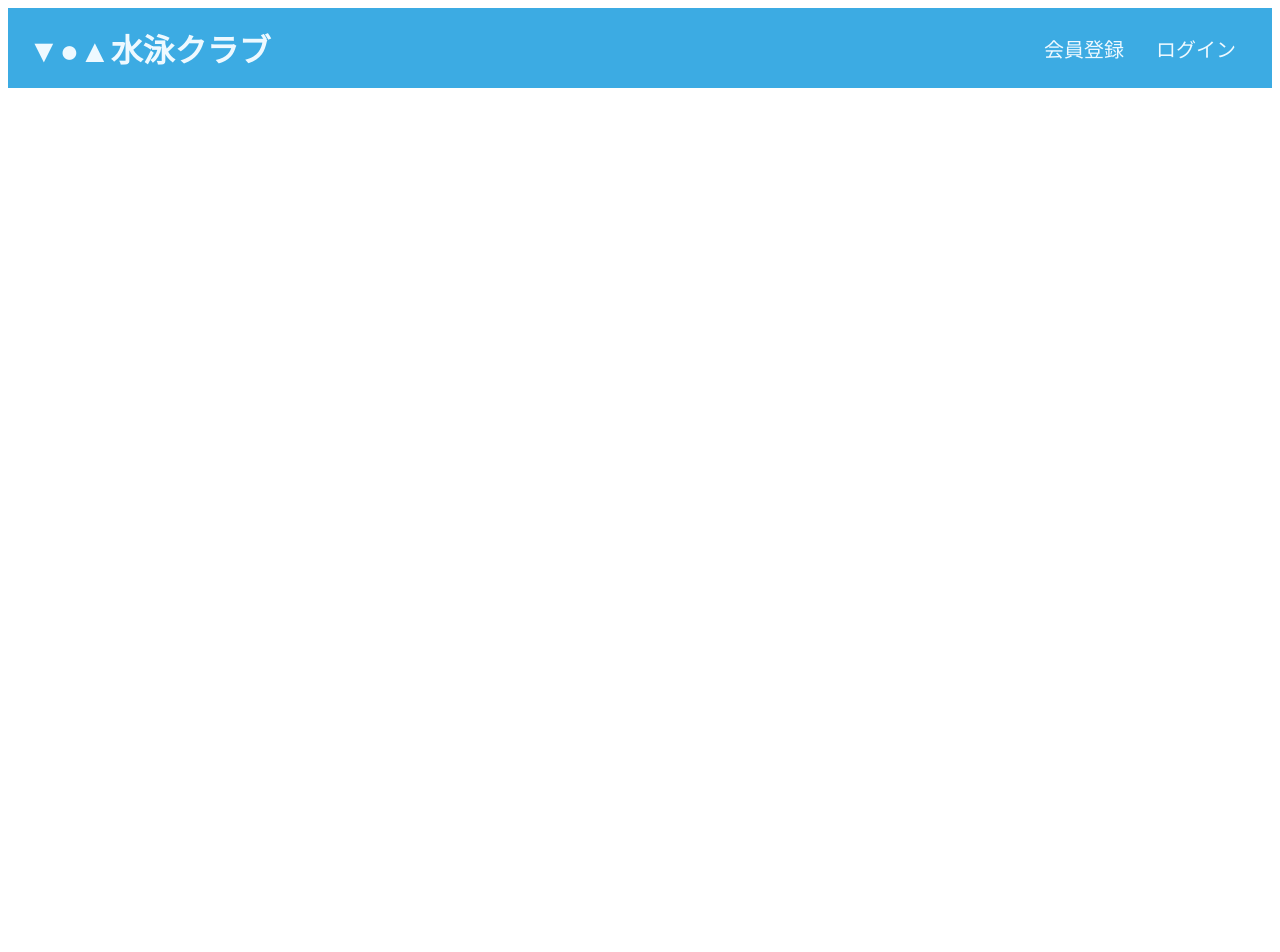
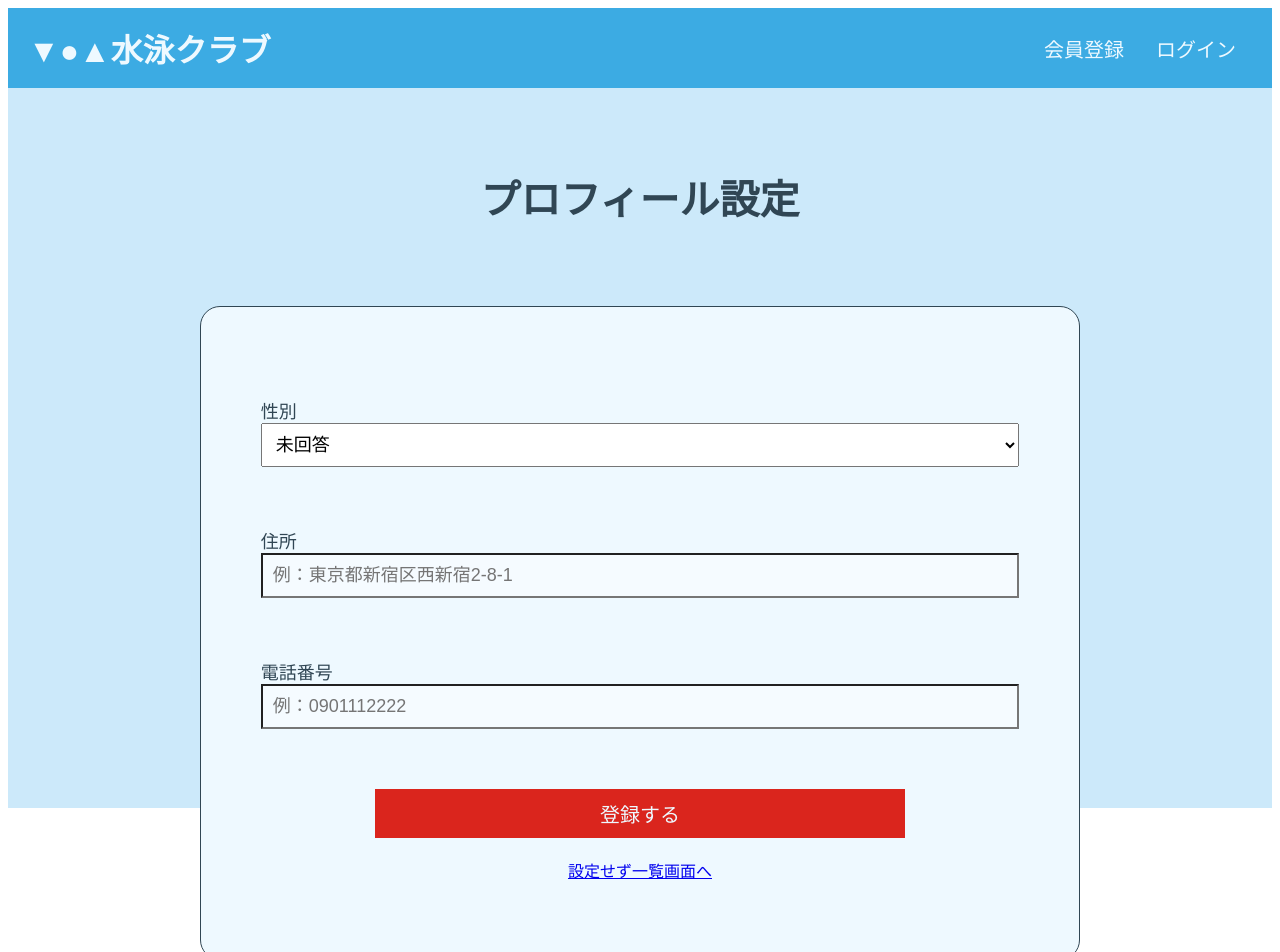
Before and after one commit to hirata784/laravel-swimming-reservation-app, a Nuxt app in the folder frontend/: page /profile in a window 1280 px wide. Before the commit this address had no page. Shown: the top 952 px of the page. Before the commit the page ends 800 px from the top, so only its background shows below. Built offline with nearby package versions, Linux system fonts and the light colour scheme.

Commit message:
feat：プロフィール設定画面のUI作成
「設定せず一覧画面へ」クリックで、予約一覧画面へ遷移する機能を追加

```diff
--- /dev/null
+++ b/frontend/app/pages/profile.vue
@@ -0,0 +1,108 @@
+<template>
+    <div class="profile">
+        <div class="profile-content">
+            <h2 class="title">プロフィール設定</h2>
+            <form class="profile-form">
+                <div class="group">
+                    <p class="item">性別</p>
+                    <select class="sel">
+                        <option value="">未回答</option>
+                        <option value="男性">男性</option>
+                        <option value="女性">女性</option>
+                        <option value="その他">その他</option>
+                    </select>
+                </div>
+                <div class="group">
+                    <p class="item">住所</p>
+                    <input
+                        class="txt"
+                        type="text"
+                        placeholder="例：東京都新宿区西新宿2-8-1"
+                    />
+                </div>
+                <div class="group">
+                    <p class="item">電話番号</p>
+                    <input
+                        class="txt"
+                        type="text"
+                        placeholder="例：0901112222"
+                    />
+                </div>
+                <button class="profile-btn" type="submit">登録する</button>
+                <div class="profile-link">
+                    <NuxtLink class="" to="/list">設定せず一覧画面へ</NuxtLink>
+                </div>
+            </form>
+        </div>
+    </div>
+</template>
+
+<style scoped>
+p {
+    margin: 0;
+}
+
+.profile {
+    background-color: #cce9fa;
+    width: 100%;
+    height: 90vh;
+    text-align: center;
+}
+
+.profile-content {
+    padding-top: 80px;
+}
+
+.title {
+    margin: 0;
+    font-size: 40px;
+    color: #304654;
+}
+
+.profile-form {
+    width: 60%;
+    margin: 80px auto;
+    padding: 30px 60px;
+    border: 1px solid #304654;
+    border-radius: 20px;
+    background-color: #eef9ff;
+}
+
+.group {
+    margin: 60px 0;
+    width: 100%;
+    display: flex;
+    flex-direction: column;
+}
+
+.item {
+    font-size: 18px;
+    color: #304654;
+    text-align: left;
+}
+
+.sel {
+    font-size: 18px;
+    padding: 10px;
+}
+
+.txt {
+    font-size: 18px;
+    padding: 10px;
+}
+
+.profile-btn {
+    border: none;
+    background-color: #da251d;
+    color: #eef9ff;
+    padding: 10px 20px;
+    font-size: 20px;
+    cursor: pointer;
+    width: 70%;
+    margin-bottom: 20px;
+}
+
+.profile-link {
+    margin-bottom: 47px;
+}
+</style>
```
